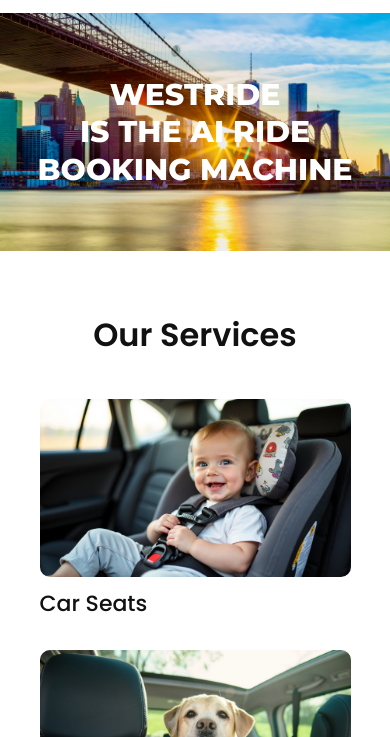
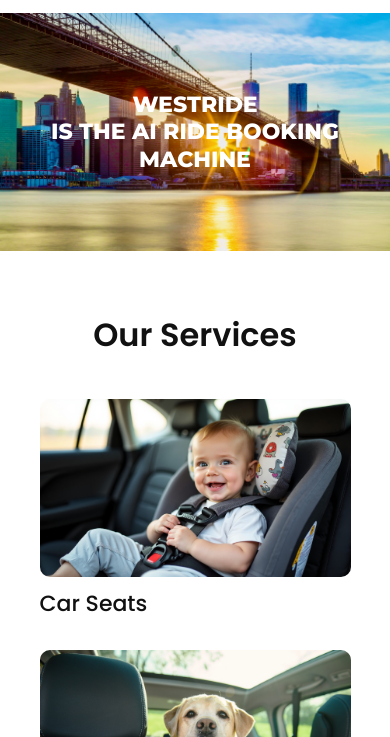
Before and after one commit to Tair15/westride-, a website: page site/index.html in a window 390 px wide. Shown: the part 107-844 px from the top of the page. Drawn offline with nearby package versions, Linux system fonts and the light colour scheme; files that its build step writes are made by us from their sources.

Commit message:
fix(hero): smaller heading on mobile

```diff
--- a/site/index.html
+++ b/site/index.html
@@ -39,7 +39,7 @@
         />
         <div class="absolute inset-0 flex items-center justify-center px-4">
           <h1
-            class="text-center font-display text-[30px] font-extrabold uppercase leading-tight text-white md:text-[72px] nav:text-[12vh]"
+            class="text-center font-display text-[22px] font-extrabold uppercase leading-tight text-white md:text-[72px] nav:text-[12vh]"
           >
             Westride<br />is the AI ride booking machine
           </h1>
```
